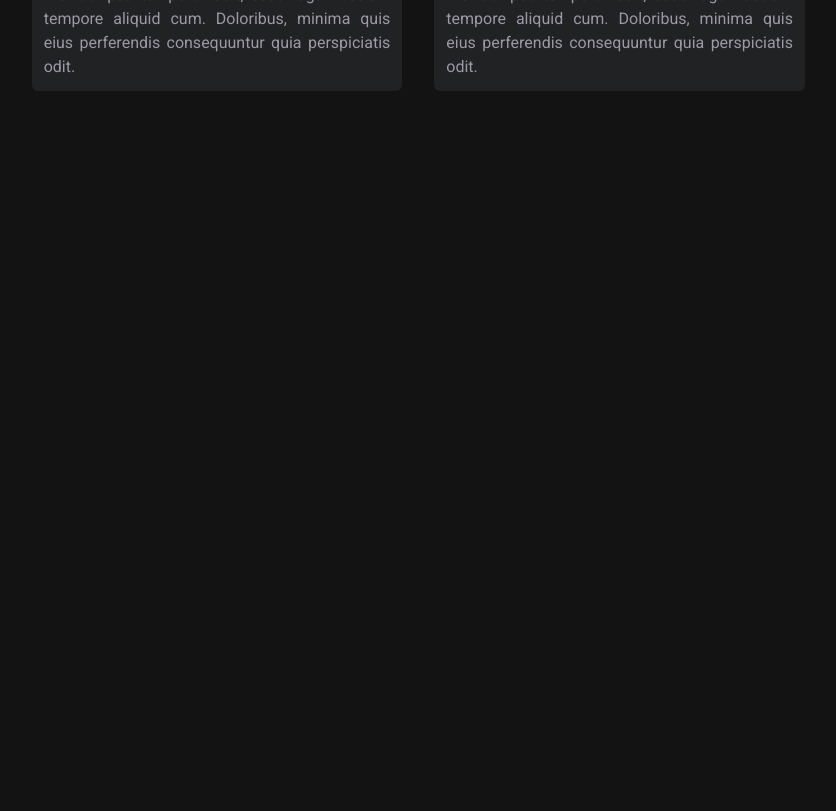
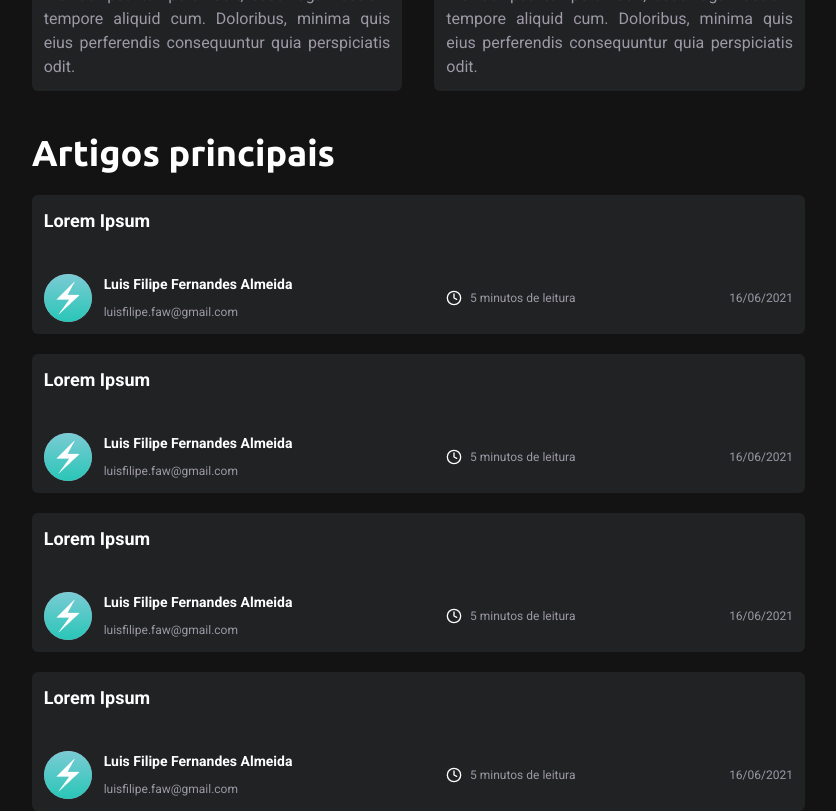
Before and after one commit to hackateam-exreact/frontend, a Next.js app: page /dev/profile/1 in a window 1280 px wide. Shown: the part 840-1651 px from the top of the page, without its empty margins (435-1271 px from the left). Before the commit the page ends 931 px from the top, so only its background shows below. Built offline with nearby package versions, Linux system fonts and the light colour scheme.

Commit message:
Add articles section to user profile page

```diff
--- a/src/pages/dev/profile/[userId].tsx
+++ b/src/pages/dev/profile/[userId].tsx
@@ -1,17 +1,20 @@
 import { Box, Grid, GridItem, VStack } from '@chakra-ui/react'
-import { IUser, ProfileSummary } from 'components/Profile/ProfileSummary'
 
+import { ArticleList } from 'components/Profile/ArticleList'
 import { Container } from 'components/Container'
 import { EditProfileBtn } from 'components/Profile/EditProfileBtn'
 import { EditProfileModal } from 'components/Modal/EditProfileModal'
 import { EditProfileProvider } from 'contexts/EditProfileContext'
 import Head from 'next/head'
+import { IUser } from 'interfaces/user'
 import { ProfileDescription } from 'components/Profile/ProfileDescription'
+import { ProfileSummary } from 'components/Profile/ProfileSummary'
 import { ProjectList } from 'components/Profile/ProjectList'
 
 export default function ProfilePage() {
   const user: IUser = {
     id: '123',
+    avatar: '/img/chakra-logo.png',
     first_name: 'Luis Filipe',
     last_name: 'Fernandes Almeida',
     email: 'luisfilipe.faw@gmail.com',
@@ -51,6 +54,37 @@ export default function ProfilePage() {
     }
   ]
 
+  const articles = [
+    {
+      id: 'adasd',
+      title: 'Lorem Ipsum',
+      body: 'Lorem ipsum dolor sit amet consectetur adipisicing elit. Eaque sunt necessitatibus mollitia ipsa tempora. Odit, esse fuga nostrum tempore aliquid cum. Doloribus, minima quis eius perferendis consequuntur quia perspiciatis odit.',
+      created_at: String(Date.now()),
+      updated_at: String(Date.now())
+    },
+    {
+      id: 'adasd',
+      title: 'Lorem Ipsum',
+      body: 'Lorem ipsum dolor sit amet consectetur adipisicing elit. Eaque sunt necessitatibus mollitia ipsa tempora. Odit, esse fuga nostrum tempore aliquid cum. Doloribus, minima quis eius perferendis consequuntur quia perspiciatis odit.',
+      created_at: String(Date.now()),
+      updated_at: String(Date.now())
+    },
+    {
+      id: 'adasd',
+      title: 'Lorem Ipsum',
+      body: 'Lorem ipsum dolor sit amet consectetur adipisicing elit. Eaque sunt necessitatibus mollitia ipsa tempora. Odit, esse fuga nostrum tempore aliquid cum. Doloribus, minima quis eius perferendis consequuntur quia perspiciatis odit.',
+      created_at: String(Date.now()),
+      updated_at: String(Date.now())
+    },
+    {
+      id: 'adasd',
+      title: 'Lorem Ipsum',
+      body: 'Lorem ipsum dolor sit amet consectetur adipisicing elit. Eaque sunt necessitatibus mollitia ipsa tempora. Odit, esse fuga nostrum tempore aliquid cum. Doloribus, minima quis eius perferendis consequuntur quia perspiciatis odit.',
+      created_at: String(Date.now()),
+      updated_at: String(Date.now())
+    }
+  ]
+
   return (
     <>
       <Head>
@@ -79,6 +113,7 @@ export default function ProfilePage() {
             <VStack spacing="10">
               <ProfileDescription description={user.about} />
               <ProjectList projects={projects} />
+              <ArticleList user={user} articles={articles} />
             </VStack>
           </GridItem>
         </Grid>
```
